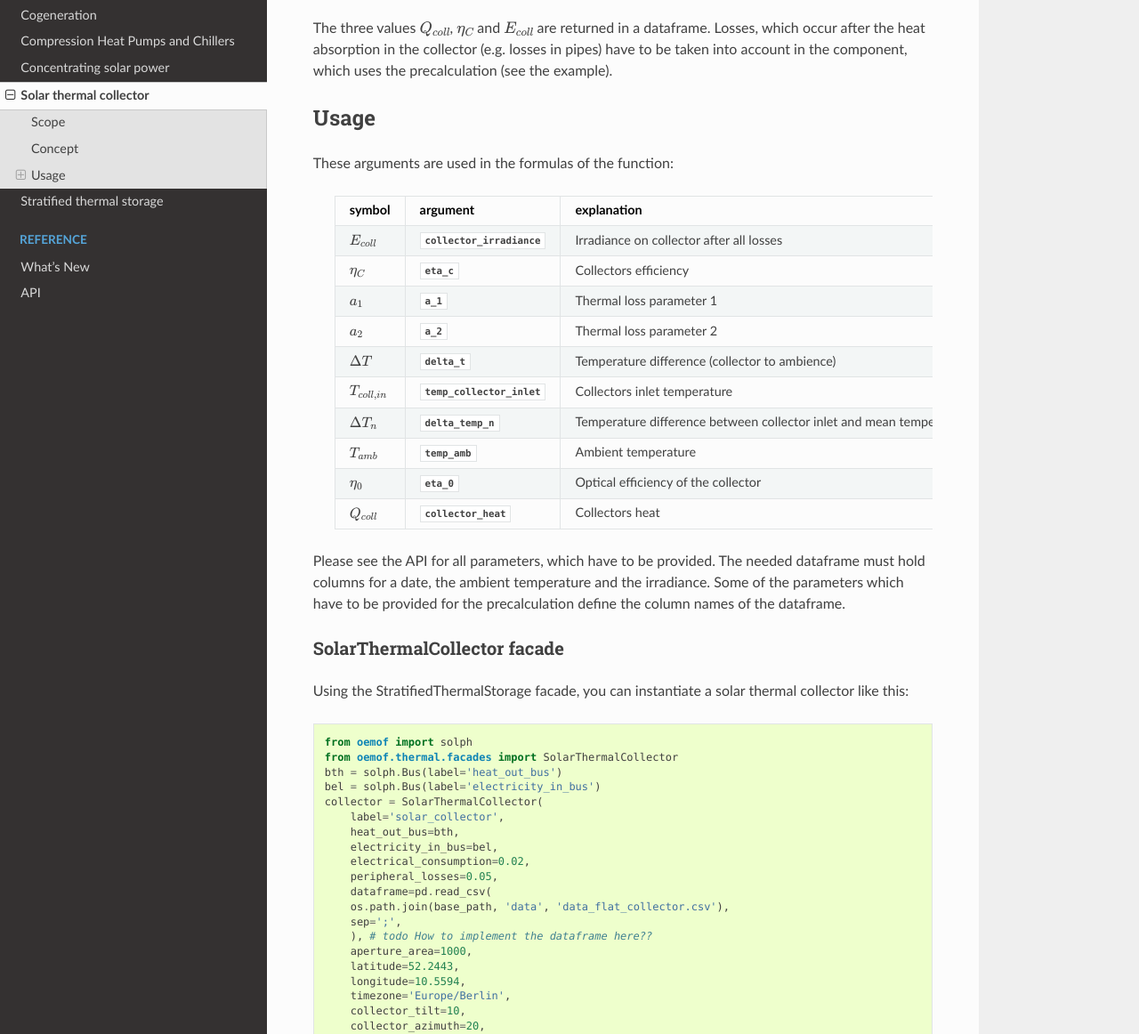
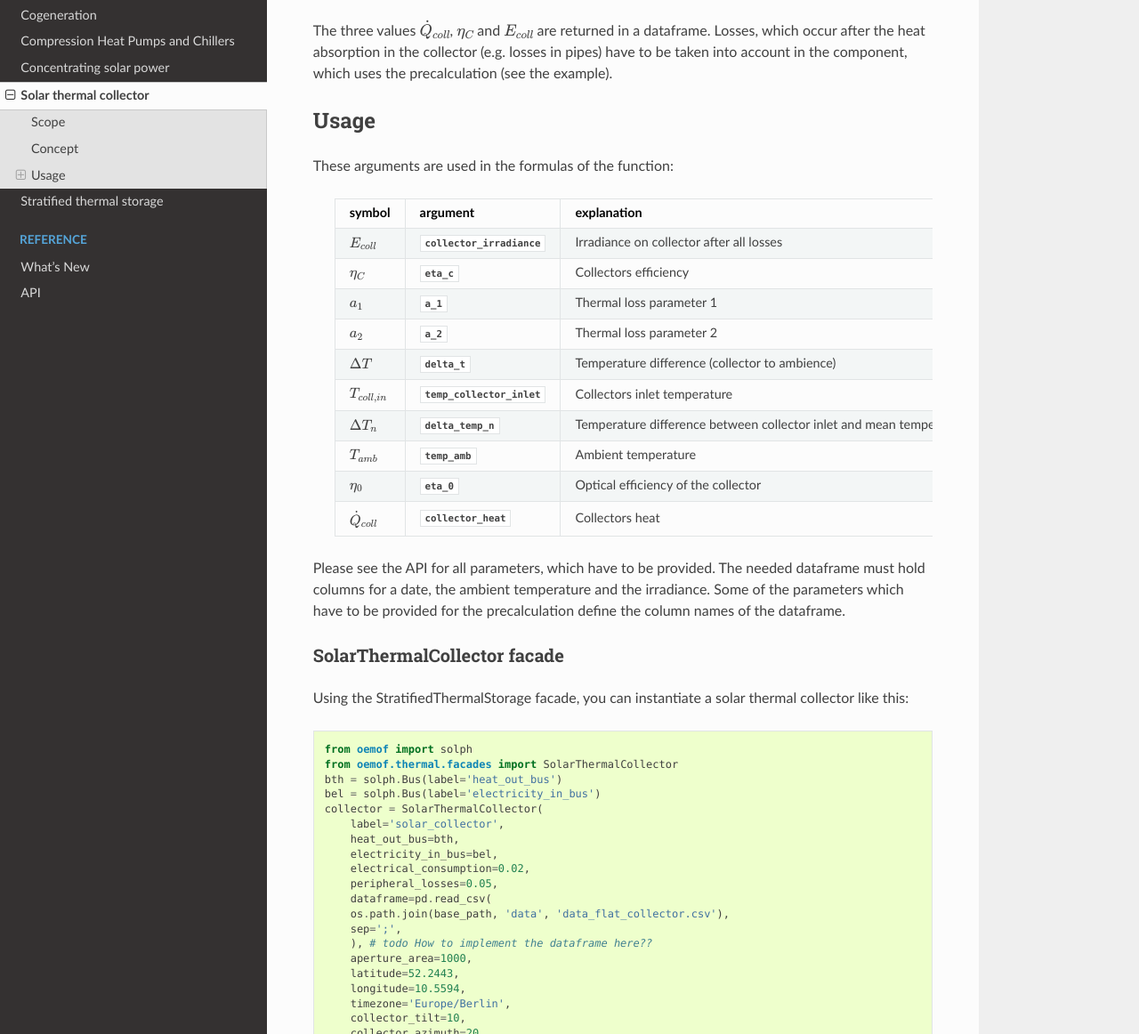
Before and after one commit to oemof/oemof-thermal, a Sphinx documentation site: the page built from docs/solar_thermal_collector.rst, in a window 1280 px wide and 1400 px high, scrolled down 1091 px, cut to the strip 238-1400 px from the top of the window. Shown: the whole strip at 89% size. Built offline with Sphinx 7.4.7 and the Read the Docs theme 2.0.0, drawn with Linux system fonts in a browser that asks for light colours; formulas are drawn with MathJax 3.

Commit message:
Add dot over Q to the documentation of solar thermal collector

```diff
--- a/docs/solar_thermal_collector.rst
+++ b/docs/solar_thermal_collector.rst
@@ -51,7 +51,7 @@ to get the collectors heat.
      :start-after:  flat_plate_precalc_equation:
      :end-before: Parameters
 
-The three values :math:`Q_{coll}`, :math:`\eta_C` and :math:`E_{coll}` are returned in a dataframe.
+The three values :math:`\dot Q_{coll}`, :math:`\eta_C` and :math:`E_{coll}` are returned in a dataframe.
 Losses, which occur after the heat absorption in the collector (e.g. losses in pipes)
 have to be taken into account in the component, which uses the precalculation
 (see the example).
@@ -85,7 +85,7 @@ These arguments are used in the formulas of the function:
 
     :math:`\eta_0`            :py:obj:`eta_0`                  Optical efficiency of the collector
 
-    :math:`Q_{coll}`          :py:obj:`collector_heat`         Collectors heat
+    :math:`\dot Q_{coll}`          :py:obj:`collector_heat`         Collectors heat
 
     ========================= ================================ ====================================
 
```
Also changed, not shown: 1 other file.
